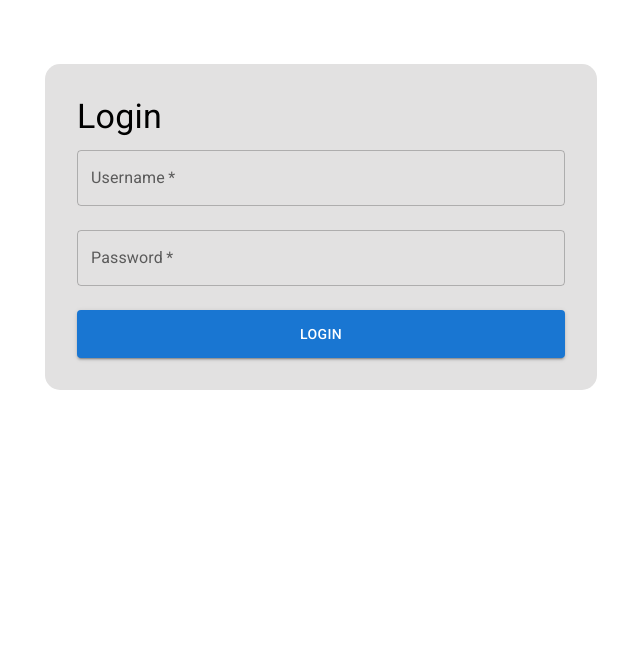
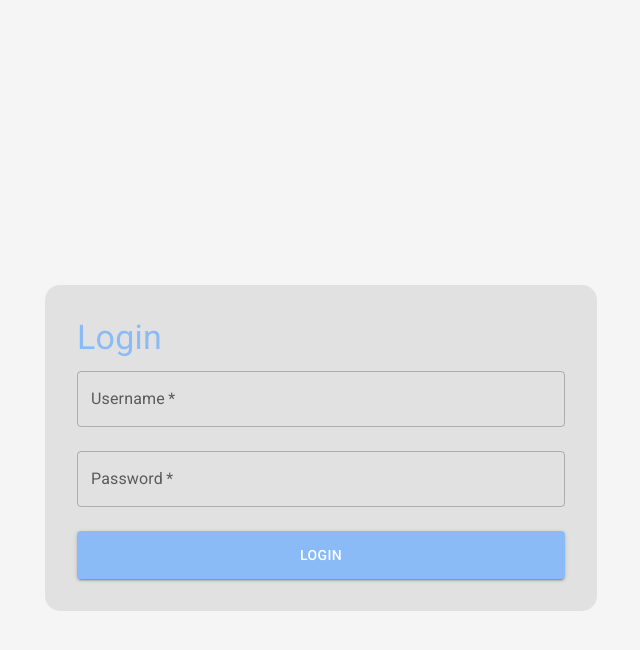
Before and after one commit to muki119/HealthAppCourseWork, a React (Vite) app in the folder Frontend/HealthApp/: page /login in a window 1280 px wide. Shown: the top 650 px of the page, without its empty margins (319-959 px from the left). Built offline with nearby package versions, Linux system fonts and the light colour scheme.

Commit message:
Login page colour scheme update
changed colours to match the overall app colour scheme

```diff
--- a/Frontend/HealthApp/src/Login/Login.jsx
+++ b/Frontend/HealthApp/src/Login/Login.jsx
@@ -47,6 +47,17 @@ export default function Login() {
 
     // JSX for rendering the login form
     return (
+        // Outer Box to apply full page background color
+        <Box
+            sx={{
+                minHeight: '100vh',
+                bgcolor: '#f5f5f5', // primary background
+                display: 'flex',
+                justifyContent: 'center',
+                alignItems: 'center',
+                p: 2,
+            }}
+        >
             <Container maxWidth="sm"> {/* Centered container with max width */}
                 <Box
                     sx={{
@@ -57,7 +68,7 @@ export default function Login() {
                     }}
                 >
                     {/* Header */}
-                <Typography variant="h4" gutterBottom>
+                    <Typography variant="h4" gutterBottom sx={{ color: '#8abbf6' }}>
                         Login
                     </Typography>
 
@@ -94,7 +105,13 @@ export default function Login() {
                             <Button
                                 variant="contained"
                                 type="submit"
-                            sx={{ p: 1.5 }}
+                                sx={{
+                                    p: 1.5,
+                                    bgcolor: '#8abbf6',
+                                    '&:hover': {
+                                        bgcolor: '#6f9ee3',
+                                    },
+                                }}
                             >
                                 Login
                             </Button>
@@ -102,5 +119,6 @@ export default function Login() {
                     </form>
                 </Box>
             </Container>
+        </Box>
     );
 }
```
Lines whose indentation alone changed are shown as unchanged.
